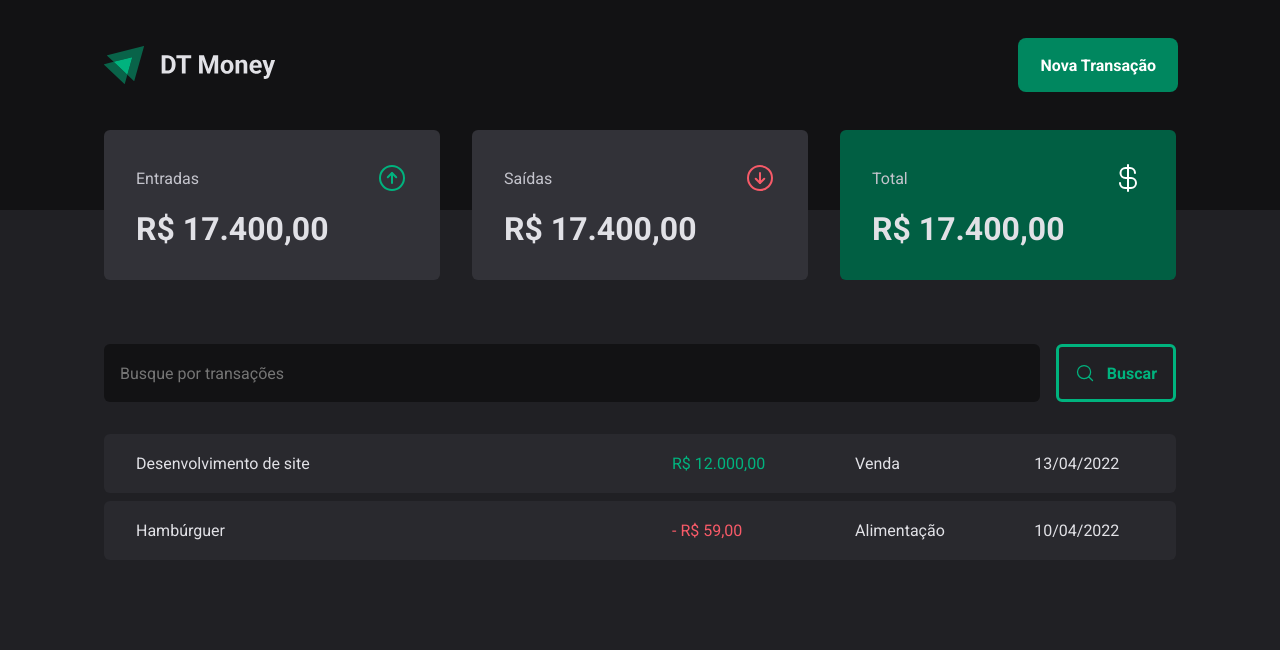
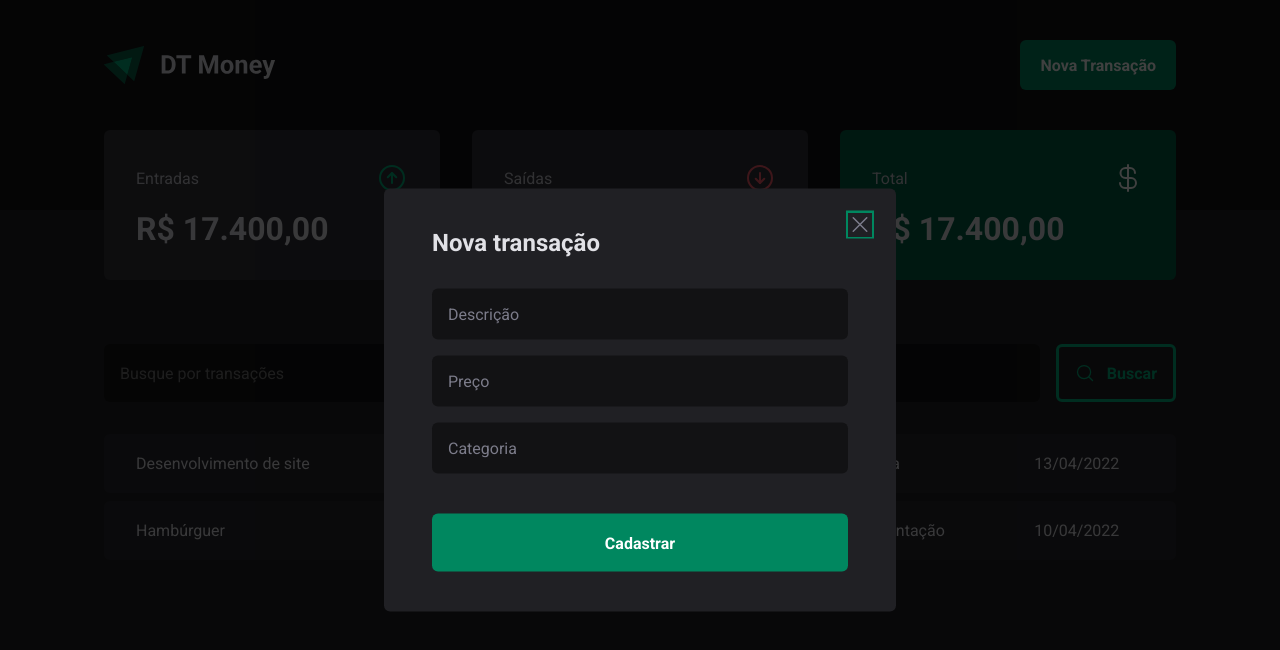
Before and after one commit to danieldagerom/DT-Money, a React (Vite) app: page / in a window 1280 px wide. Both pictures are taken after a click on the button "Nova Transação". Shown: the top 650 px of the page. Built offline with nearby package versions, Linux system fonts and the light colour scheme.

Commit message:
Adiciona estilos do Modal

```diff
--- a/package.json
+++ b/package.json
@@ -10,6 +10,7 @@
     "preview": "vite preview"
   },
   "dependencies": {
+    "@radix-ui/react-dialog": "^1.0.3",
     "@types/styled-components": "^5.1.26",
     "phosphor-react": "^1.4.1",
     "react": "^18.2.0",
--- a/src/components/Header/index.tsx
+++ b/src/components/Header/index.tsx
@@ -1,14 +1,21 @@
 import { HeaderContainer, HeaderContent, NewTransactionButton } from "./styles";
+import * as Dialog from '@radix-ui/react-dialog'
 
 import logoImg from '../../assets/logo.svg'
+import { NewTransactionModal } from "../NewTransactionModal";
 
 export function Header() {
     return(
         <HeaderContainer>
             <HeaderContent>
                 <img src={logoImg} alt="" />
+                <Dialog.Root>
+                    <Dialog.Trigger asChild>
+                        <NewTransactionButton>Nova Transação</NewTransactionButton>
+                    </Dialog.Trigger>
 
-                <NewTransactionButton>Nova Transação</NewTransactionButton>
+                   <NewTransactionModal />
+                </Dialog.Root>
             </HeaderContent>
         </HeaderContainer>
     )
--- /dev/null
+++ b/src/components/NewTransactionModal/index.tsx
@@ -0,0 +1,28 @@
+import * as Dialog from '@radix-ui/react-dialog'
+import { CloseButton, Content, Overlay } from './styles'
+import { X } from 'phosphor-react'
+
+
+export function NewTransactionModal() {
+    return(
+        <Dialog.Portal>
+        <Overlay />
+
+            <Content>
+                <Dialog.Title>  Nova transação </Dialog.Title>
+                <CloseButton>
+                    <X size={24}/>
+                </CloseButton>
+
+                <form action="">
+                    <input type="text" placeholder='Descrição' required/>
+                    <input type="number" placeholder='Preço' required/>
+                    <input type="text" placeholder='Categoria' required/>
+
+                    <button type='submit'>Cadastrar</button>
+                </form>
+
+            </Content>
+        </Dialog.Portal>
+    )
+}
--- /dev/null
+++ b/src/components/NewTransactionModal/styles.ts
@@ -0,0 +1,71 @@
+import styled from "styled-components";
+import * as Dialog from '@radix-ui/react-dialog'
+
+
+export const Overlay = styled(Dialog.Overlay)`
+    position: fixed;
+    width: 100vw;
+    height: 100vh;
+    inset: 0;
+    background: rgba(0, 0, 0, 0.75);
+`
+
+export const Content = styled(Dialog.Content)`
+    min-width: 32rem;
+    border-radius: 6px;
+    padding: 2.5rem 3rem;
+    background: ${props => props.theme['gray-800']};
+
+    position: fixed;
+    top: 50%;
+    left: 50%;
+    transform: translate(-50%, -50%);
+
+    form {
+        margin-top: 2rem;
+
+        display: flex;
+        flex-direction: column;
+        gap: 1rem;
+
+        input {
+            border-radius: 6px;
+            border: 0;
+            background: ${props => props.theme['gray-900']};
+            color: ${props => props.theme['gray-300']};
+            padding: 1rem;
+
+            &::placeholder {
+                color: ${props => props.theme['gray-500']};
+            }
+        }
+
+        button[type='submit'] {
+            height: 58px;
+            border: 0;
+            background: ${props => props.theme['green-500']};
+            color: ${props => props.theme.white};
+            font-weight: bold;
+            padding: 0 1.25rem;
+            border-radius: 6px;
+            margin-top: 1.5rem;
+            cursor: pointer;
+
+            &:hover {
+                background: ${props => props.theme['green-700']};
+                transition: background-color 0.2s;
+            }
+        }
+    }
+`
+
+export const CloseButton = styled(Dialog.Close)`
+    position: absolute;
+    background: transparent;
+    border: 0;
+    top: 1.5rem;
+    right: 1.5rem;
+    line-height: 0;
+    cursor: pointer;
+    color: ${props => props.theme['gray-500']};
+`
```
Also changed, not shown: 1 other file (tests, documents, lock files or other folders).
